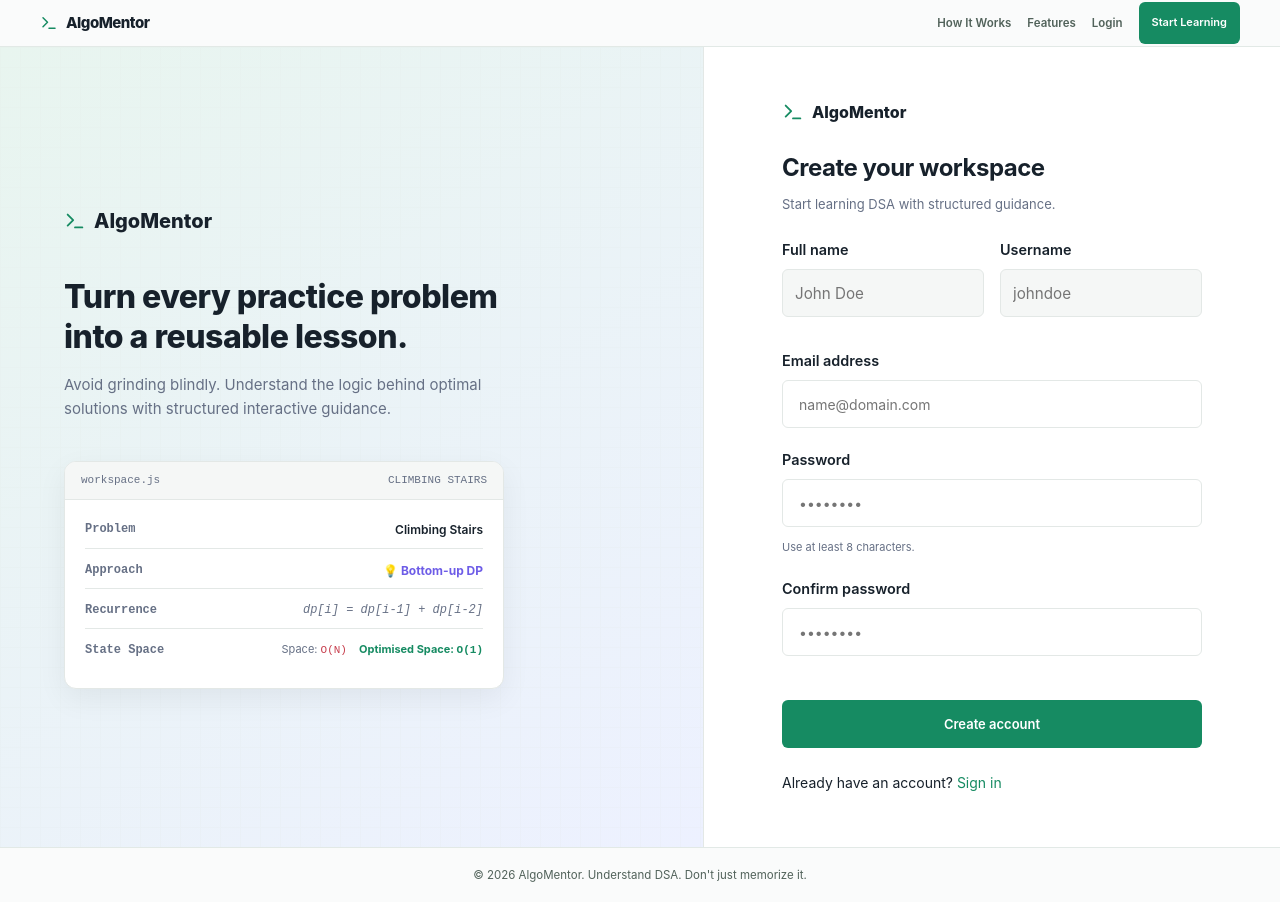
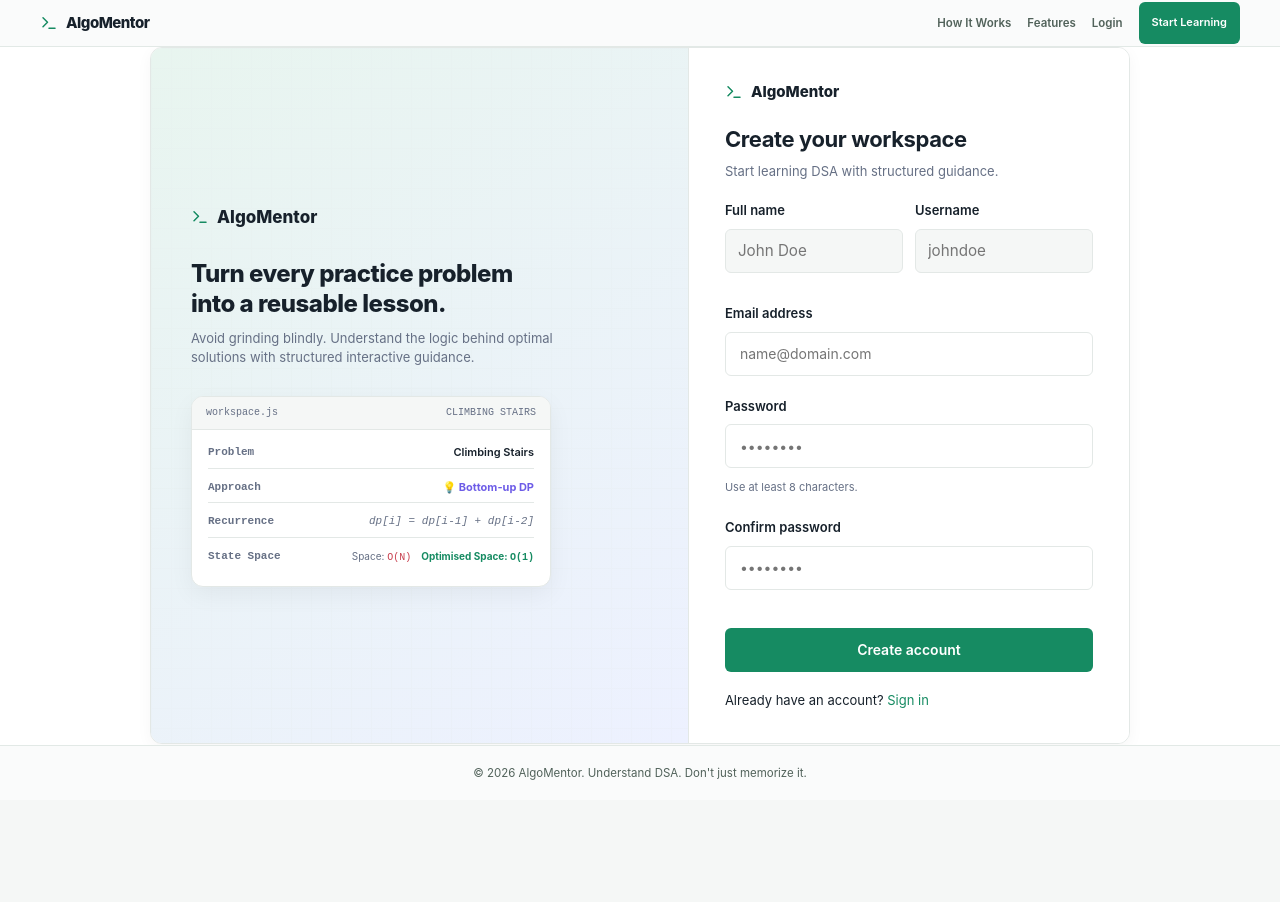
Before and after one commit to nimisha1505/AlgoMentor, a React (Vite) app in the folder client/: page /register in a window 1280 px wide. After the commit the page ends 800 px from the top, so only its background shows below. Built offline with nearby package versions, Linux system fonts and the light colour scheme; no server answers.

Commit message:
fix: align authentication page proportions

```diff
--- a/client/src/pages/LoginPage.jsx
+++ b/client/src/pages/LoginPage.jsx
@@ -60,16 +60,16 @@ const LoginPage = () => {
         <div className="auth-visual-grid-bg"></div>
 
         <Link to="/" className="brand-logo" style={{ display: 'inline-flex', alignItems: 'center', gap: '8px', textDecoration: 'none', color: 'inherit', zIndex: 10 }}>
-          <Terminal size={22} className="brand-icon" style={{ color: 'var(--primary)' }} />
-          <span style={{ fontSize: '20px', fontWeight: '800', color: 'var(--text-primary)' }}>AlgoMentor</span>
+          <Terminal size={18} className="brand-icon" style={{ color: 'var(--primary)' }} />
+          <span style={{ fontSize: '17px', fontWeight: '800', color: 'var(--text-primary)' }}>AlgoMentor</span>
         </Link>
 
         <div className="visual-hero-copy">
-          <h2 className="visual-hero-title" style={{ fontSize: '32px', fontWeight: '800', color: 'var(--text-primary)', lineHeight: '1.25' }}>
+          <h2 className="visual-hero-title" style={{ fontSize: '24px', fontWeight: '800', color: 'var(--text-primary)', lineHeight: '1.25' }}>
             Build intuition,<br />
             not a folder of memorised solutions.
           </h2>
-          <p className="visual-hero-desc" style={{ color: 'var(--text-secondary)', fontSize: '15px', marginTop: '12px' }}>
+          <p className="visual-hero-desc" style={{ color: 'var(--text-secondary)', fontSize: '13px', marginTop: '10px' }}>
             Turn difficult DSA problems into patterns, hints, approaches, dry runs, and interview-ready explanations.
           </p>
         </div>
@@ -79,45 +79,45 @@ const LoginPage = () => {
           backgroundColor: 'var(--bg-surface)',
           border: '1px solid var(--border)',
           borderRadius: 'var(--radius-md)',
-          boxShadow: '0 10px 30px rgba(0,0,0,0.06)',
+          boxShadow: '0 8px 24px rgba(0,0,0,0.05)',
           overflow: 'hidden',
           width: '100%',
-          maxWidth: '440px',
+          maxWidth: '360px',
           zIndex: 2
         }}>
           <div className="mock-window-header" style={{
             backgroundColor: 'var(--bg-page)',
             borderBottom: '1px solid var(--border)',
-            padding: '10px 16px',
+            padding: '8px 14px',
             display: 'flex',
             justifyContent: 'space-between',
-            fontSize: '11px',
+            fontSize: '10px',
             fontFamily: 'monospace',
             color: 'var(--text-secondary)'
           }}>
             <span>workspace.js</span>
             <span>TWO SUM</span>
           </div>
-          <div className="mock-window-body" style={{ padding: '20px', display: 'flex', flexDirection: 'column', gap: '12px' }}>
-            <div className="mock-item-row" style={{ display: 'flex', justifyContent: 'space-between', fontSize: '12px', paddingBottom: '8px', borderBottom: '1px solid var(--border)' }}>
+          <div className="mock-window-body" style={{ padding: '14px 16px', display: 'flex', flexDirection: 'column', gap: '10px' }}>
+            <div className="mock-item-row" style={{ display: 'flex', justifyContent: 'space-between', fontSize: '11px', paddingBottom: '6px', borderBottom: '1px solid var(--border)' }}>
               <span className="mock-lbl" style={{ color: 'var(--text-muted)', fontWeight: '600' }}>Problem</span>
               <span className="mock-val" style={{ color: 'var(--text-primary)', fontWeight: '600' }}>Two Sum</span>
             </div>
-            <div className="mock-item-row" style={{ display: 'flex', justifyContent: 'space-between', fontSize: '12px', paddingBottom: '8px', borderBottom: '1px solid var(--border)' }}>
+            <div className="mock-item-row" style={{ display: 'flex', justifyContent: 'space-between', fontSize: '11px', paddingBottom: '6px', borderBottom: '1px solid var(--border)' }}>
               <span className="mock-lbl" style={{ color: 'var(--text-muted)', fontWeight: '600' }}>Pattern</span>
               <span className="mock-val" style={{ color: 'var(--ai-accent)', fontWeight: '700' }}>💡 Hash map lookup</span>
             </div>
-            <div className="mock-item-row" style={{ display: 'flex', justifyContent: 'space-between', fontSize: '12px', paddingBottom: '8px', borderBottom: '1px solid var(--border)' }}>
+            <div className="mock-item-row" style={{ display: 'flex', justifyContent: 'space-between', fontSize: '11px', paddingBottom: '6px', borderBottom: '1px solid var(--border)' }}>
               <span className="mock-lbl" style={{ color: 'var(--text-muted)', fontWeight: '600' }}>Hint 1</span>
               <span className="mock-val" style={{ color: 'var(--text-secondary)', fontStyle: 'italic' }}>
                 Store complement values in a Hash Map to check in O(1) time.
               </span>
             </div>
-            <div className="mock-item-row" style={{ display: 'flex', justifyContent: 'space-between', fontSize: '12px', paddingBottom: 'none', borderBottom: 'none' }}>
+            <div className="mock-item-row" style={{ display: 'flex', justifyContent: 'space-between', fontSize: '11px', paddingBottom: 'none', borderBottom: 'none' }}>
               <span className="mock-lbl" style={{ color: 'var(--text-muted)', fontWeight: '600' }}>Complexity</span>
-              <div style={{ display: 'flex', gap: '12px' }}>
-                <span style={{ fontSize: '11px', color: 'var(--text-secondary)' }}>Naive: <code style={{ color: 'var(--danger)' }}>O(N²)</code></span>
-                <span style={{ fontSize: '11px', color: 'var(--primary)', fontWeight: '700' }}>Optimal: <code>O(N)</code></span>
+              <div style={{ display: 'flex', gap: '10px' }}>
+                <span style={{ fontSize: '10px', color: 'var(--text-secondary)' }}>Naive: <code style={{ color: 'var(--danger)' }}>O(N²)</code></span>
+                <span style={{ fontSize: '10px', color: 'var(--primary)', fontWeight: '700' }}>Optimal: <code>O(N)</code></span>
               </div>
             </div>
           </div>
@@ -128,20 +128,20 @@ const LoginPage = () => {
       <div className="auth-split-right-form">
         <div className="auth-split-focused-area">
           {/* Small mobile brand header */}
-          <Link to="/" className="mobile-only-header" style={{ marginBottom: '24px', display: 'flex', alignItems: 'center', gap: '8px', textDecoration: 'none', color: 'inherit' }}>
-            <Terminal size={22} className="brand-icon" style={{ color: 'var(--primary)' }} />
-            <span style={{ fontWeight: '800', fontSize: '16px', color: 'var(--text-primary)' }}>AlgoMentor</span>
+          <Link to="/" className="mobile-only-header" style={{ marginBottom: '18px', display: 'flex', alignItems: 'center', gap: '8px', textDecoration: 'none', color: 'inherit' }}>
+            <Terminal size={18} className="brand-icon" style={{ color: 'var(--primary)' }} />
+            <span style={{ fontWeight: '800', fontSize: '15px', color: 'var(--text-primary)' }}>AlgoMentor</span>
           </Link>
 
-          <header style={{ marginBottom: '24px' }}>
+          <header style={{ marginBottom: '18px' }}>
             <h1 className="auth-split-form-title">Welcome back</h1>
             <p className="auth-split-form-subtitle">Continue building your problem-solving intuition.</p>
           </header>
 
-          {success && <div className="form-success" style={{ marginBottom: '16px' }}>{success}</div>}
+          {success && <div className="form-success" style={{ marginBottom: '14px' }}>{success}</div>}
           <FormError message={error} />
 
-          <form onSubmit={handleSubmit} className="auth-form" style={{ marginTop: '16px' }}>
+          <form onSubmit={handleSubmit} className="auth-form" style={{ marginTop: '14px' }}>
             <div className="form-group">
               <label htmlFor="email">Email address</label>
               <input
@@ -157,7 +157,7 @@ const LoginPage = () => {
               />
             </div>
 
-            <div className="form-group" style={{ marginTop: '12px' }}>
+            <div className="form-group" style={{ marginTop: '10px' }}>
               <label htmlFor="password">Password</label>
               <input
                 id="password"
@@ -176,13 +176,13 @@ const LoginPage = () => {
               type="submit"
               disabled={isPending}
               className="btn btn-primary btn-block"
-              style={{ marginTop: '24px', height: '48px', width: '100%' }}
+              style={{ marginTop: '18px', height: '44px', width: '100%', fontSize: '14px' }}
             >
               {isPending ? 'Signing in...' : 'Sign in'}
             </button>
           </form>
 
-          <p className="auth-switch" style={{ marginTop: '24px', textAlign: 'left' }}>
+          <p className="auth-switch" style={{ marginTop: '18px', textAlign: 'left', fontSize: '13px' }}>
             New to AlgoMentor? <Link to="/register">Create your workspace</Link>
           </p>
         </div>
--- a/client/src/pages/RegisterPage.jsx
+++ b/client/src/pages/RegisterPage.jsx
@@ -92,16 +92,16 @@ const RegisterPage = () => {
         <div className="auth-visual-grid-bg"></div>
 
         <Link to="/" className="brand-logo" style={{ display: 'inline-flex', alignItems: 'center', gap: '8px', textDecoration: 'none', color: 'inherit', zIndex: 10 }}>
-          <Terminal size={22} className="brand-icon" style={{ color: 'var(--primary)' }} />
-          <span style={{ fontSize: '20px', fontWeight: '800', color: 'var(--text-primary)' }}>AlgoMentor</span>
+          <Terminal size={18} className="brand-icon" style={{ color: 'var(--primary)' }} />
+          <span style={{ fontSize: '17px', fontWeight: '800', color: 'var(--text-primary)' }}>AlgoMentor</span>
         </Link>
 
         <div className="visual-hero-copy">
-          <h2 className="visual-hero-title" style={{ fontSize: '32px', fontWeight: '800', color: 'var(--text-primary)', lineHeight: '1.25' }}>
+          <h2 className="visual-hero-title" style={{ fontSize: '24px', fontWeight: '800', color: 'var(--text-primary)', lineHeight: '1.25' }}>
             Turn every practice problem<br />
             into a reusable lesson.
           </h2>
-          <p className="visual-hero-desc" style={{ color: 'var(--text-secondary)', fontSize: '15px', marginTop: '12px' }}>
+          <p className="visual-hero-desc" style={{ color: 'var(--text-secondary)', fontSize: '13px', marginTop: '10px' }}>
             Avoid grinding blindly. Understand the logic behind optimal solutions with structured interactive guidance.
           </p>
         </div>
@@ -111,45 +111,45 @@ const RegisterPage = () => {
           backgroundColor: 'var(--bg-surface)',
           border: '1px solid var(--border)',
           borderRadius: 'var(--radius-md)',
-          boxShadow: '0 10px 30px rgba(0,0,0,0.06)',
+          boxShadow: '0 8px 24px rgba(0,0,0,0.05)',
           overflow: 'hidden',
           width: '100%',
-          maxWidth: '440px',
+          maxWidth: '360px',
           zIndex: 2
         }}>
           <div className="mock-window-header" style={{
             backgroundColor: 'var(--bg-page)',
             borderBottom: '1px solid var(--border)',
-            padding: '10px 16px',
+            padding: '8px 14px',
             display: 'flex',
-            justifyContent: 'space-between',
-            fontSize: '11px',
+            justify: 'space-between',
+            fontSize: '10px',
             fontFamily: 'monospace',
             color: 'var(--text-secondary)'
           }}>
             <span>workspace.js</span>
             <span>CLIMBING STAIRS</span>
           </div>
-          <div className="mock-window-body" style={{ padding: '20px', display: 'flex', flexDirection: 'column', gap: '12px' }}>
-            <div className="mock-item-row" style={{ display: 'flex', justifyContent: 'space-between', fontSize: '12px', paddingBottom: '8px', borderBottom: '1px solid var(--border)' }}>
+          <div className="mock-window-body" style={{ padding: '14px 16px', display: 'flex', flexDirection: 'column', gap: '10px' }}>
+            <div className="mock-item-row" style={{ display: 'flex', justifyContent: 'space-between', fontSize: '11px', paddingBottom: '6px', borderBottom: '1px solid var(--border)' }}>
               <span className="mock-lbl" style={{ color: 'var(--text-muted)', fontWeight: '600' }}>Problem</span>
               <span className="mock-val" style={{ color: 'var(--text-primary)', fontWeight: '600' }}>Climbing Stairs</span>
             </div>
-            <div className="mock-item-row" style={{ display: 'flex', justifyContent: 'space-between', fontSize: '12px', paddingBottom: '8px', borderBottom: '1px solid var(--border)' }}>
+            <div className="mock-item-row" style={{ display: 'flex', justifyContent: 'space-between', fontSize: '11px', paddingBottom: '6px', borderBottom: '1px solid var(--border)' }}>
               <span className="mock-lbl" style={{ color: 'var(--text-muted)', fontWeight: '600' }}>Approach</span>
               <span className="mock-val" style={{ color: 'var(--ai-accent)', fontWeight: '700' }}>💡 Bottom-up DP</span>
             </div>
-            <div className="mock-item-row" style={{ display: 'flex', justifyContent: 'space-between', fontSize: '12px', paddingBottom: '8px', borderBottom: '1px solid var(--border)' }}>
+            <div className="mock-item-row" style={{ display: 'flex', justifyContent: 'space-between', fontSize: '11px', paddingBottom: '6px', borderBottom: '1px solid var(--border)' }}>
               <span className="mock-lbl" style={{ color: 'var(--text-muted)', fontWeight: '600' }}>Recurrence</span>
               <span className="mock-val" style={{ color: 'var(--text-secondary)', fontStyle: 'italic', fontFamily: 'monospace' }}>
                 dp[i] = dp[i-1] + dp[i-2]
               </span>
             </div>
-            <div className="mock-item-row" style={{ display: 'flex', justifyContent: 'space-between', fontSize: '12px', paddingBottom: 'none', borderBottom: 'none' }}>
+            <div className="mock-item-row" style={{ display: 'flex', justifyContent: 'space-between', fontSize: '11px', paddingBottom: 'none', borderBottom: 'none' }}>
               <span className="mock-lbl" style={{ color: 'var(--text-muted)', fontWeight: '600' }}>State Space</span>
-              <div style={{ display: 'flex', gap: '12px' }}>
-                <span style={{ fontSize: '11px', color: 'var(--text-secondary)' }}>Space: <code style={{ color: 'var(--danger)' }}>O(N)</code></span>
-                <span style={{ fontSize: '11px', color: 'var(--primary)', fontWeight: '700' }}>Optimised Space: <code>O(1)</code></span>
+              <div style={{ display: 'flex', gap: '10px' }}>
+                <span style={{ fontSize: '10px', color: 'var(--text-secondary)' }}>Space: <code style={{ color: 'var(--danger)' }}>O(N)</code></span>
+                <span style={{ fontSize: '10px', color: 'var(--primary)', fontWeight: '700' }}>Optimised Space: <code>O(1)</code></span>
               </div>
             </div>
           </div>
@@ -158,22 +158,22 @@ const RegisterPage = () => {
 
       {/* Right form panel */}
       <div className="auth-split-right-form">
-        <div className="auth-split-focused-area">
+        <div className="auth-split-focused-area" style={{ maxWidth: '420px' }}>
           {/* Small mobile brand header */}
-          <Link to="/" className="mobile-only-header" style={{ marginBottom: '24px', display: 'flex', alignItems: 'center', gap: '8px', textDecoration: 'none', color: 'inherit' }}>
-            <Terminal size={22} className="brand-icon" style={{ color: 'var(--primary)' }} />
-            <span style={{ fontWeight: '800', fontSize: '16px', color: 'var(--text-primary)' }}>AlgoMentor</span>
+          <Link to="/" className="mobile-only-header" style={{ marginBottom: '18px', display: 'flex', alignItems: 'center', gap: '8px', textDecoration: 'none', color: 'inherit' }}>
+            <Terminal size={18} className="brand-icon" style={{ color: 'var(--primary)' }} />
+            <span style={{ fontWeight: '800', fontSize: '15px', color: 'var(--text-primary)' }}>AlgoMentor</span>
           </Link>
 
-          <header style={{ marginBottom: '24px' }}>
+          <header style={{ marginBottom: '18px' }}>
             <h1 className="auth-split-form-title">Create your workspace</h1>
             <p className="auth-split-form-subtitle">Start learning DSA with structured guidance.</p>
           </header>
 
           <FormError message={error} />
 
-          <form onSubmit={handleSubmit} className="auth-form" style={{ marginTop: '16px' }} noValidate>
-            <div className="form-group-row">
+          <form onSubmit={handleSubmit} className="auth-form" style={{ marginTop: '14px' }} noValidate>
+            <div className="form-group-row" style={{ gap: '12px' }}>
               <div className="form-group">
                 <label htmlFor="fullName">Full name</label>
                 <input
@@ -188,7 +188,7 @@ const RegisterPage = () => {
                   className={`dark-form-input ${validationErrors.fullName ? 'input-invalid' : ''}`}
                 />
                 {validationErrors.fullName && (
-                  <span className="field-error-text" aria-live="polite">
+                  <span className="field-error-text" aria-live="polite" style={{ fontSize: '12px' }}>
                     {validationErrors.fullName}
                   </span>
                 )}
@@ -208,14 +208,14 @@ const RegisterPage = () => {
                   className={`dark-form-input ${validationErrors.username ? 'input-invalid' : ''}`}
                 />
                 {validationErrors.username && (
-                  <span className="field-error-text" aria-live="polite">
+                  <span className="field-error-text" aria-live="polite" style={{ fontSize: '12px' }}>
                     {validationErrors.username}
                   </span>
                 )}
               </div>
             </div>
 
-            <div className="form-group" style={{ marginTop: '12px' }}>
+            <div className="form-group" style={{ marginTop: '10px' }}>
               <label htmlFor="email">Email address</label>
               <input
                 id="email"
@@ -229,13 +229,13 @@ const RegisterPage = () => {
                 className={`dark-form-input ${validationErrors.email ? 'input-invalid' : ''}`}
               />
               {validationErrors.email && (
-                <span className="field-error-text" aria-live="polite">
+                <span className="field-error-text" aria-live="polite" style={{ fontSize: '12px' }}>
                   {validationErrors.email}
                 </span>
               )}
             </div>
 
-            <div className="form-group" style={{ marginTop: '12px' }}>
+            <div className="form-group" style={{ marginTop: '10px' }}>
               <label htmlFor="password">Password</label>
               <input
                 id="password"
@@ -249,17 +249,17 @@ const RegisterPage = () => {
                 className={`dark-form-input ${validationErrors.password ? 'input-invalid' : ''}`}
               />
               {validationErrors.password ? (
-                <span className="field-error-text" aria-live="polite">
+                <span className="field-error-text" aria-live="polite" style={{ fontSize: '12px' }}>
                   {validationErrors.password}
                 </span>
               ) : (
-                <span style={{ fontSize: '11px', color: 'var(--text-secondary)', marginTop: '4px', display: 'block' }}>
+                <span style={{ fontSize: '11px', color: 'var(--text-secondary)', marginTop: '3px', display: 'block' }}>
                   Use at least 8 characters.
                 </span>
               )}
             </div>
 
-            <div className="form-group" style={{ marginTop: '12px' }}>
+            <div className="form-group" style={{ marginTop: '10px' }}>
               <label htmlFor="confirmPassword">Confirm password</label>
               <input
                 id="confirmPassword"
@@ -273,7 +273,7 @@ const RegisterPage = () => {
                 className={`dark-form-input ${validationErrors.confirmPassword ? 'input-invalid' : ''}`}
               />
               {validationErrors.confirmPassword && (
-                <span className="field-error-text" aria-live="polite">
+                <span className="field-error-text" aria-live="polite" style={{ fontSize: '12px' }}>
                   {validationErrors.confirmPassword}
                 </span>
               )}
@@ -283,13 +283,13 @@ const RegisterPage = () => {
               type="submit"
               disabled={isPending}
               className="btn btn-primary btn-block"
-              style={{ marginTop: '24px', height: '48px', width: '100%' }}
+              style={{ marginTop: '18px', height: '44px', width: '100%', fontSize: '14px' }}
             >
               {isPending ? 'Registering...' : 'Create account'}
             </button>
           </form>
 
-          <p className="auth-switch" style={{ marginTop: '24px', textAlign: 'left' }}>
+          <p className="auth-switch" style={{ marginTop: '18px', textAlign: 'left', fontSize: '13px' }}>
             Already have an account? <Link to="/login">Sign in</Link>
           </p>
         </div>
```
Also changed, not shown: client/src/index.css.
